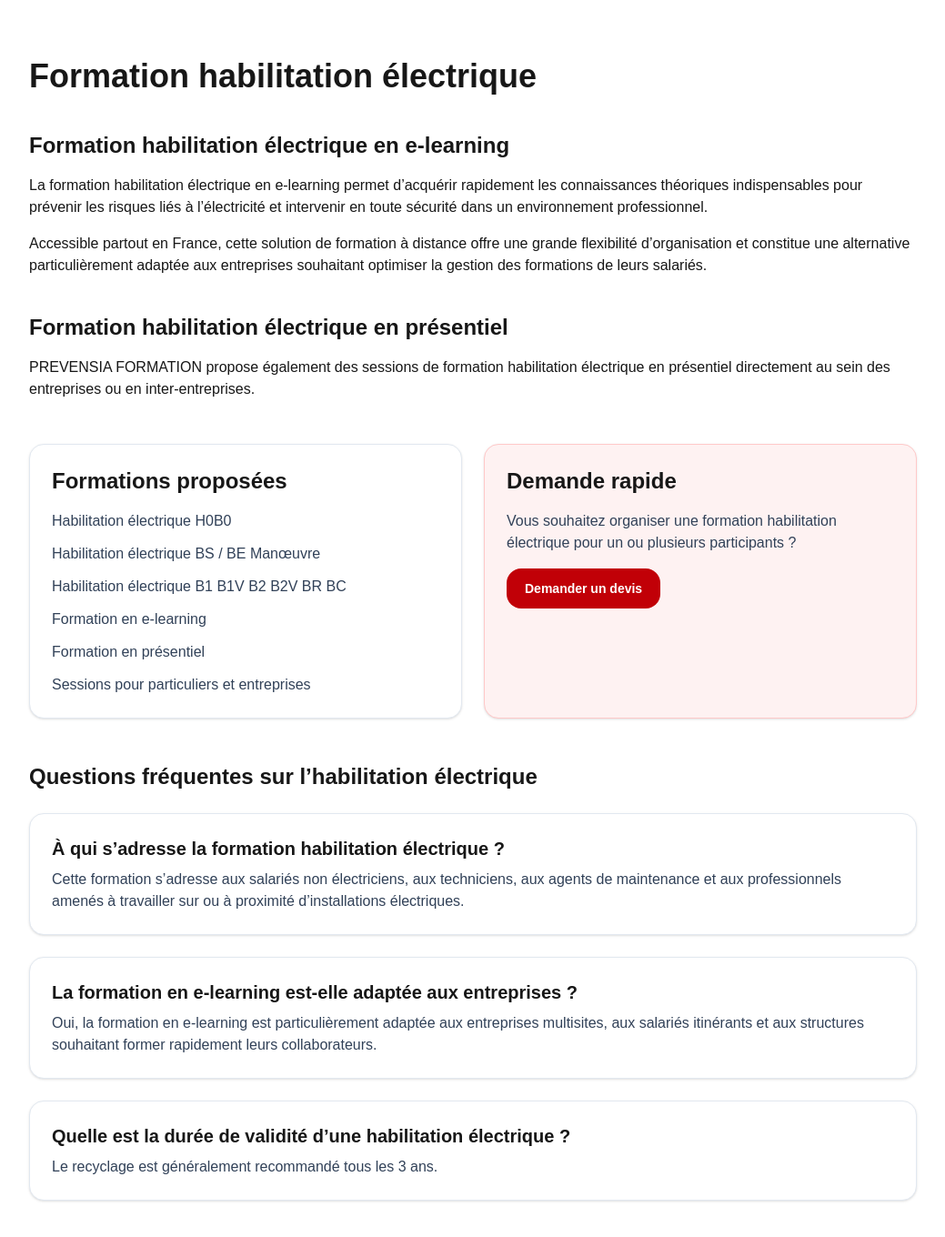
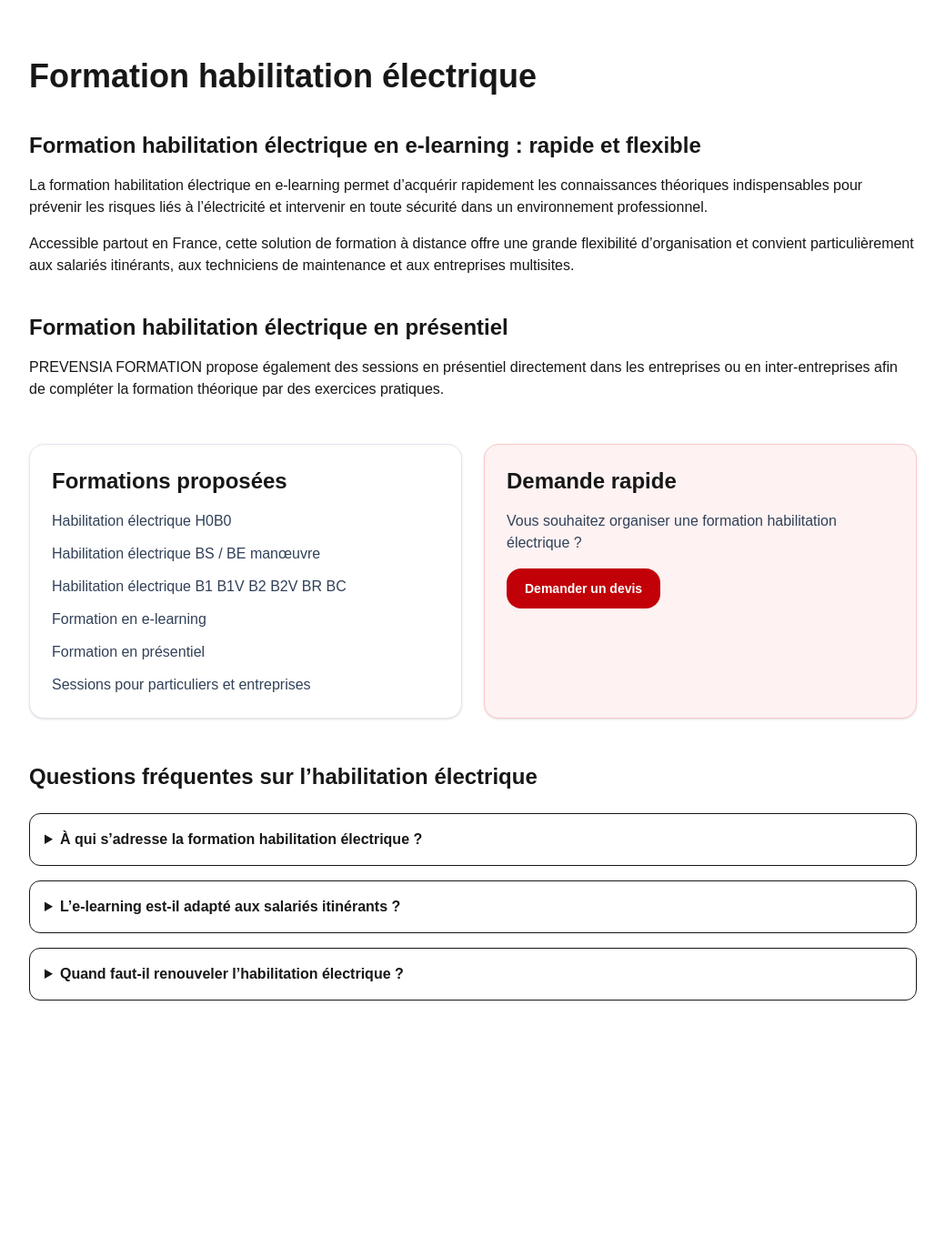
Before and after one commit to Saidh94/prevensia-elearning, a Next.js app: page /formation-habilitation-electrique in a window 1280 px wide. Shown: the top 1360 px of the page at 91% size, without its empty margins (120-1159 px from the left). After the commit the page ends 1180 px from the top, so only its background shows below. Built offline with nearby package versions, Linux system fonts and the light colour scheme.

Commit message:
page habilitation optimisée SEO + FAQ mobile

```diff
--- a/app/formation-habilitation-electrique/page.tsx
+++ b/app/formation-habilitation-electrique/page.tsx
@@ -1,41 +1,56 @@
 export const metadata = {
-  title: "Formation habilitation électrique en e-learning et présentiel | PREVENSIA FORMATION",
+  title:
+    "Formation habilitation électrique en e-learning et présentiel | PREVENSIA FORMATION",
   description:
-    "PREVENSIA FORMATION propose des formations en habilitation électrique en e-learning et en présentiel pour particuliers et entreprises : H0B0, BS, BE Manœuvre, B1, B2, BR, BC.",
+    "Formation habilitation électrique H0B0, BS, BE manœuvre, B1, B2, BR, BC en e-learning ou en présentiel partout en France. Formation rapide, conforme à la réglementation.",
+};
 
-};
 export default function FormationHabilitation() {
   return (
+    <div className="max-w-5xl mx-auto px-6 py-16">
 
-    <div className="max-w-5xl mx-auto px-6 py-16">
       <h1 className="text-4xl font-bold mb-8">
         Formation habilitation électrique
       </h1>
 
       <h2 className="text-2xl font-semibold mt-10 mb-4">
-        Formation habilitation électrique en e-learning
+        Formation habilitation électrique en e-learning : rapide et flexible
       </h2>
+
       <p className="mb-4">
-        La formation habilitation électrique en e-learning permet d’acquérir rapidement les connaissances théoriques indispensables pour prévenir les risques liés à l’électricité et intervenir en toute sécurité dans un environnement professionnel.
+        La formation habilitation électrique en e-learning permet d’acquérir
+        rapidement les connaissances théoriques indispensables pour prévenir
+        les risques liés à l’électricité et intervenir en toute sécurité dans
+        un environnement professionnel.
       </p>
 
       <p className="mb-4">
-        Accessible partout en France, cette solution de formation à distance offre une grande flexibilité d’organisation et constitue une alternative particulièrement adaptée aux entreprises souhaitant optimiser la gestion des formations de leurs salariés.
+        Accessible partout en France, cette solution de formation à distance
+        offre une grande flexibilité d’organisation et convient particulièrement
+        aux salariés itinérants, aux techniciens de maintenance et aux
+        entreprises multisites.
       </p>
 
       <h2 className="text-2xl font-semibold mt-10 mb-4">
         Formation habilitation électrique en présentiel
       </h2>
+
       <p className="mb-4">
-        PREVENSIA FORMATION propose également des sessions de formation habilitation électrique en présentiel directement au sein des entreprises ou en inter-entreprises.
+        PREVENSIA FORMATION propose également des sessions en présentiel
+        directement dans les entreprises ou en inter-entreprises afin de
+        compléter la formation théorique par des exercices pratiques.
       </p>
 
       <div className="mt-12 grid gap-6 md:grid-cols-2">
+
         <div className="rounded-2xl border border-slate-200 bg-white p-6 shadow-sm">
-          <h2 className="text-2xl font-semibold mb-4">Formations proposées</h2>
+          <h2 className="text-2xl font-semibold mb-4">
+            Formations proposées
+          </h2>
+
           <ul className="space-y-3 text-slate-700">
             <li>Habilitation électrique H0B0</li>
-            <li>Habilitation électrique BS / BE Manœuvre</li>
+            <li>Habilitation électrique BS / BE manœuvre</li>
             <li>Habilitation électrique B1 B1V B2 B2V BR BC</li>
             <li>Formation en e-learning</li>
             <li>Formation en présentiel</li>
@@ -44,53 +59,63 @@ export default function FormationHabilitation() {
         </div>
 
         <div className="rounded-2xl border border-red-200 bg-red-50 p-6 shadow-sm">
-          <h2 className="text-2xl font-semibold mb-4">Demande rapide</h2>
+          <h2 className="text-2xl font-semibold mb-4">
+            Demande rapide
+          </h2>
+
           <p className="mb-4 text-slate-700">
-            Vous souhaitez organiser une formation habilitation électrique pour un ou plusieurs participants ?
+            Vous souhaitez organiser une formation habilitation électrique ?
           </p>
+
           <a
             href="/demande-devis"
-            className="inline-flex rounded-2xl bg-red-700 px-5 py-3 text-sm font-semibold text-white"
+            className="inline-flex rounded-2xl bg-red-700 px-5 py-3 text-sm font-semibold text-white hover:bg-red-800 transition"
           >
             Demander un devis
           </a>
         </div>
+
       </div>
 
       <div className="mt-12">
+
         <h2 className="text-2xl font-semibold mb-6">
           Questions fréquentes sur l’habilitation électrique
         </h2>
 
-        <div className="space-y-6">
-          <div className="rounded-2xl border border-slate-200 bg-white p-6 shadow-sm">
-            <h3 className="text-xl font-semibold mb-2">
-              À qui s’adresse la formation habilitation électrique ?
-            </h3>
-            <p className="text-slate-700">
-              Cette formation s’adresse aux salariés non électriciens, aux techniciens, aux agents de maintenance et aux professionnels amenés à travailler sur ou à proximité d’installations électriques.
-            </p>
-          </div>
+        <details className="mb-4 border rounded-xl p-4">
+          <summary className="font-semibold cursor-pointer">
+            À qui s’adresse la formation habilitation électrique ?
+          </summary>
+          <p className="mt-3 text-slate-700">
+            Elle concerne les salariés non électriciens, les techniciens,
+            les agents de maintenance et toute personne travaillant à proximité
+            d’installations électriques.
+          </p>
+        </details>
 
-          <div className="rounded-2xl border border-slate-200 bg-white p-6 shadow-sm">
-            <h3 className="text-xl font-semibold mb-2">
-              La formation en e-learning est-elle adaptée aux entreprises ?
-            </h3>
-            <p className="text-slate-700">
-              Oui, la formation en e-learning est particulièrement adaptée aux entreprises multisites, aux salariés itinérants et aux structures souhaitant former rapidement leurs collaborateurs.
-            </p>
-          </div>
+        <details className="mb-4 border rounded-xl p-4">
+          <summary className="font-semibold cursor-pointer">
+            L’e-learning est-il adapté aux salariés itinérants ?
+          </summary>
+          <p className="mt-3 text-slate-700">
+            Oui, la formation à distance permet de se former rapidement
+            sans contrainte de déplacement et s’adapte parfaitement
+            aux entreprises multisites.
+          </p>
+        </details>
 
-          <div className="rounded-2xl border border-slate-200 bg-white p-6 shadow-sm">
-            <h3 className="text-xl font-semibold mb-2">
-              Quelle est la durée de validité d’une habilitation électrique ?
-            </h3>
-            <p className="text-slate-700">
-              Le recyclage est généralement recommandé tous les 3 ans.
-            </p>
-          </div>
-        </div>
+        <details className="mb-4 border rounded-xl p-4">
+          <summary className="font-semibold cursor-pointer">
+            Quand faut-il renouveler l’habilitation électrique ?
+          </summary>
+          <p className="mt-3 text-slate-700">
+            Un recyclage est généralement recommandé tous les 3 ans.
+          </p>
+        </details>
+
       </div>
+
     </div>
   );
 }
```
